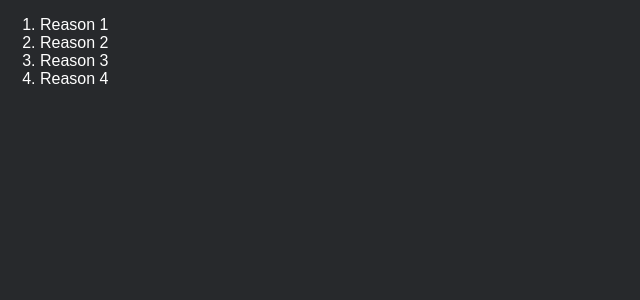
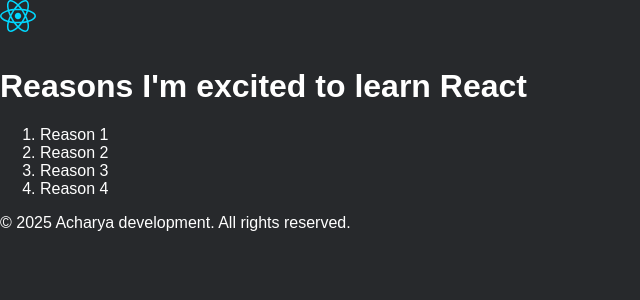
Before and after one commit to JatinAcharya/reactjs-react-facts, a React app: page / in a window 1280 px wide. Shown: the top 300 px of the page, without its empty margins (0-640 px from the left). Built offline with nearby package versions, Linux system fonts and the light colour scheme; the HTML template or start-up script is replaced by a standard one.

Commit message:
Custom Components Challenge Part 2

```diff
--- a/src/main.jsx
+++ b/src/main.jsx
@@ -15,12 +15,21 @@
 
 const PageComponent = () => {
   return (
+    <div>
+      <header>
+        <img src="/src/assets/react.svg" alt="React Logo" />
+      </header>
+      <main>
+        <h1>Reasons I'm excited to learn React</h1>
         <ol>
           <li>Reason 1</li>
           <li>Reason 2</li>
           <li>Reason 3</li>
           <li>Reason 4</li>
         </ol>
+      </main>
+      <footer>© 2025 Acharya development. All rights reserved.</footer>
+    </div>
   );
 };
 
```
Lines whose indentation alone changed are shown as unchanged.
